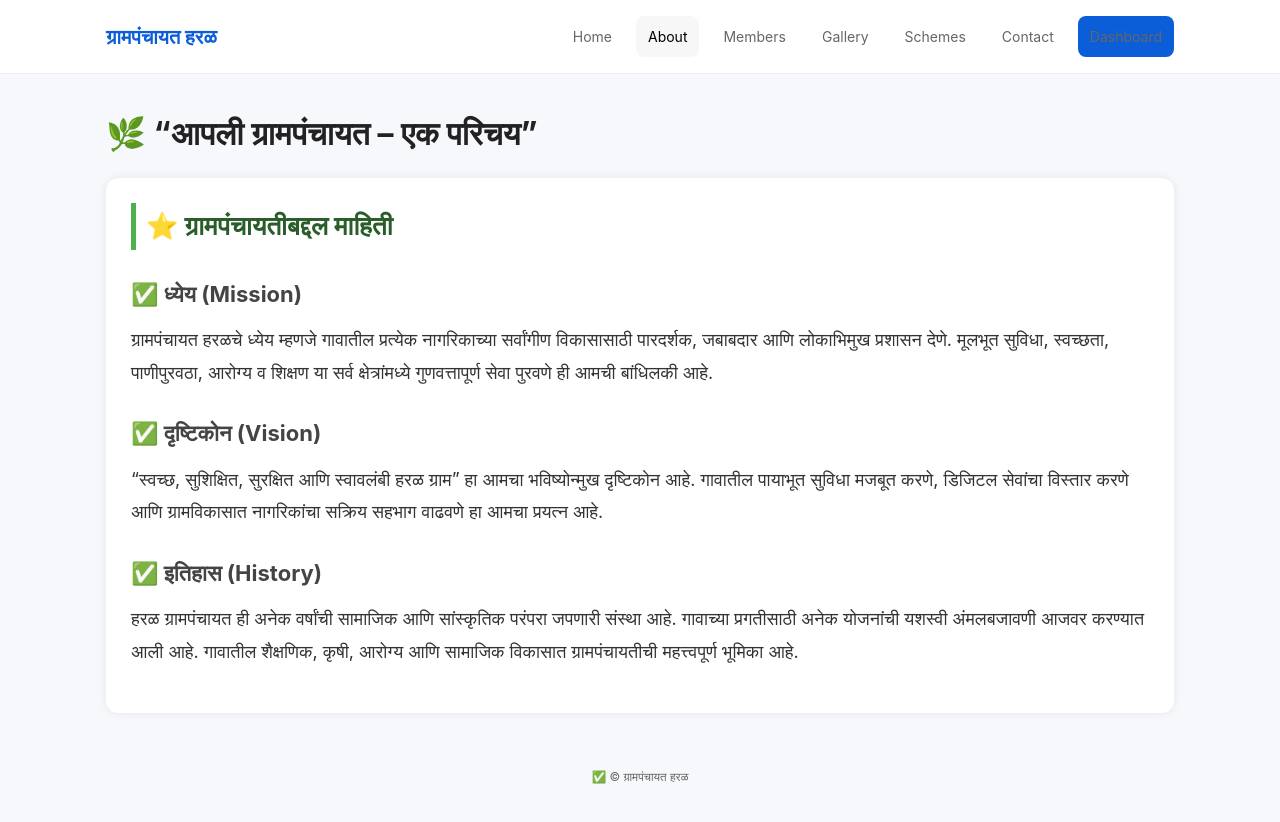
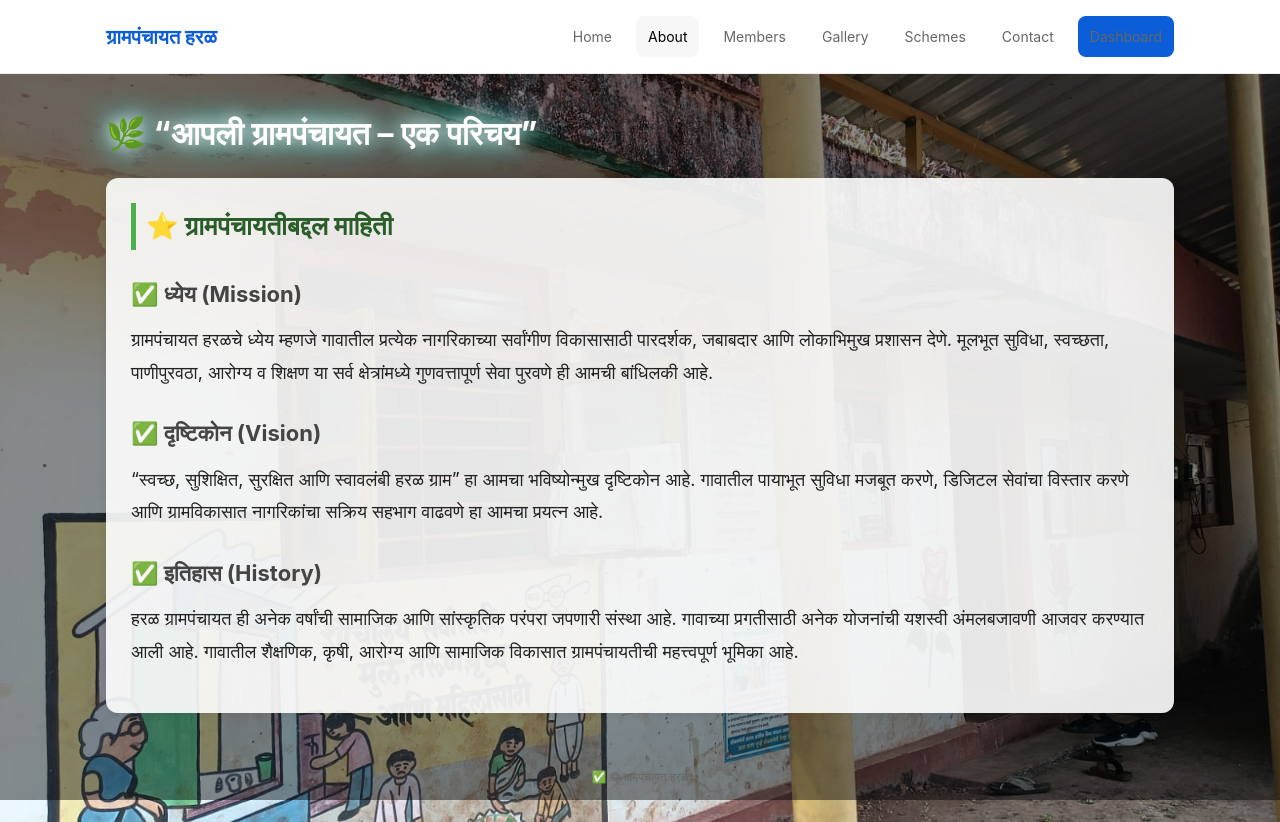
Before and after one commit to shivraj416/egram, a website: page public/about.html in a window 1280 px wide. Drawn offline with nearby package versions, Linux system fonts and the light colour scheme; no server answers.

Commit message:
Update About page: added bg.jpg, overlay, and heading glow effect

```diff
--- a/public/about.html
+++ b/public/about.html
@@ -8,40 +8,82 @@
     <link rel="stylesheet" href="assets/css/style.css">
 
     <style>
-        /* Extra spacing for About Page */
+        /* 🌄 FULL PAGE BACKGROUND IMAGE */
+        body {
+            margin: 0;
+            padding: 0;
+            background: url("assets/img/bg.jpg") no-repeat center center fixed;
+            background-size: cover;
+        }
+
+        /* 🌑 DARK OVERLAY */
+        .bg-overlay {
+            position: fixed;
+            top: 0;
+            left: 0;
+            width: 100%;
+            height: 100%;
+            background: rgba(0, 0, 0, 0.45);
+            z-index: -1;
+        }
+
+        /* About content card */
         #aboutContent {
             line-height: 1.8;
             font-size: 18px;
-            background: #ffffff;
+            background: rgba(255, 255, 255, 0.9);
             padding: 25px;
             border-radius: 12px;
             margin-top: 20px;
             box-shadow: 0 0 10px rgba(0,0,0,0.08);
         }
 
+        /* NORMAL (NO GLOW) About Section Title */
         #aboutContent h2 {
             font-size: 26px;
             margin-bottom: 15px;
-            color: #2a5d2a;
             font-weight: 700;
             border-left: 5px solid #4CAF50;
             padding-left: 10px;
+            color: #2a5d2a;
+            text-shadow: none !important;
+            animation: none !important;
         }
 
+        /* NORMAL (NO GLOW) Subheadings */
         #aboutContent h3 {
             margin-top: 25px;
             font-size: 22px;
             color: #444;
+            text-shadow: none !important;
+            animation: none !important;
         }
 
         #aboutContent p {
             margin: 10px 0 20px 0;
-            color: #333;
+            color: #222;
+        }
+
+        /* ✨ Glow ONLY on Main Heading */
+        h1 {
+            color: #fff;
+            text-shadow: 0 0 10px #ffffff, 0 0 25px #00eaff;
+            animation: glowHeading 2s infinite alternate;
+        }
+
+        /* Keyframes */
+        @keyframes glowHeading {
+            from { text-shadow: 0 0 10px #fff, 0 0 25px #00eaff; }
+            to { text-shadow: 0 0 20px #fff, 0 0 40px #00f6ff; }
         }
     </style>
 </head>
 
 <body>
+
+    <!-- DARK OVERLAY -->
+    <div class="bg-overlay"></div>
+
     <header class="site-header">
         <div class="container">
             <a class="brand" href="index.html">ग्रामपंचायत हरळ</a>
@@ -59,6 +101,7 @@
     </header>
 
     <main class="container">
+        <!-- ✨ ONLY this heading glows -->
         <h1 style="margin-top:20px;">🌿 “आपली ग्रामपंचायत – एक परिचय”</h1>
 
         <div id="aboutContent">
@@ -93,7 +136,7 @@
         </div>
     </footer>
 
-    <!-- Socket.io -->
+    <!-- Socket.io (UNCHANGED) -->
     <script src="/socket.io/socket.io.js"></script>
     <script>
         const socket = io();
@@ -105,11 +148,10 @@
                         document.getElementById('aboutContent').textContent = data.content;
                     }
                 })
-                .catch(() => {});
+                .catch(() => { });
         });
     </script>
 
     <script src="assets/js/script.js"></script>
 </body>
-
 </html>
--- a/public/assets/css/style.css
+++ b/public/assets/css/style.css
@@ -322,6 +322,7 @@ button:hover {
 }
 
 
+
 /* Footer */
 .site-footer {
     padding: 20px 0;
```
Also changed, not shown: public/index.html (+72 -39 lines), public/assets/img/bg.jpg (added).
